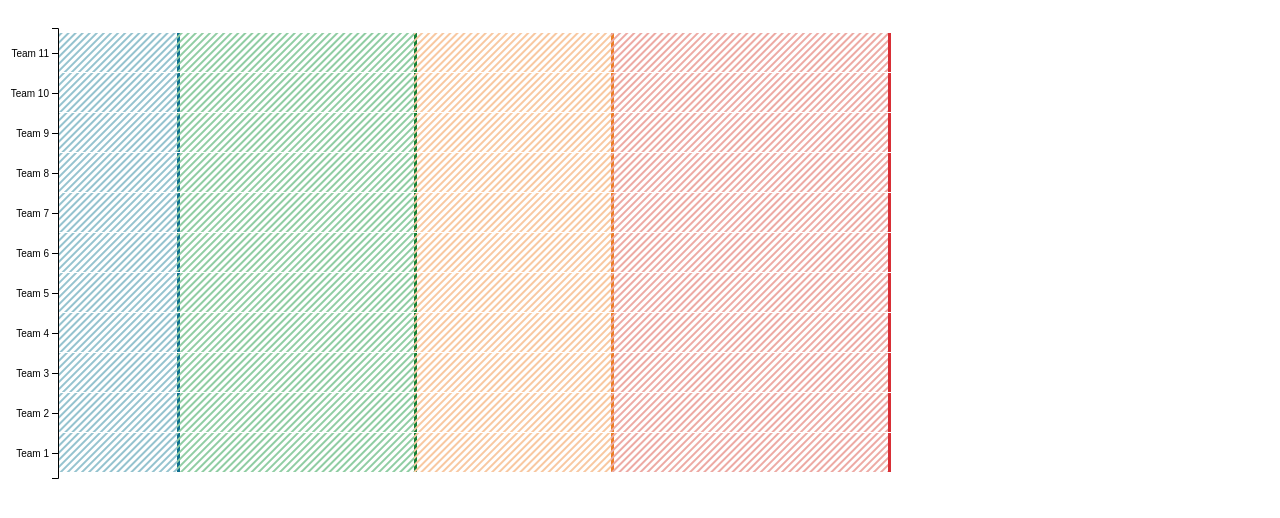
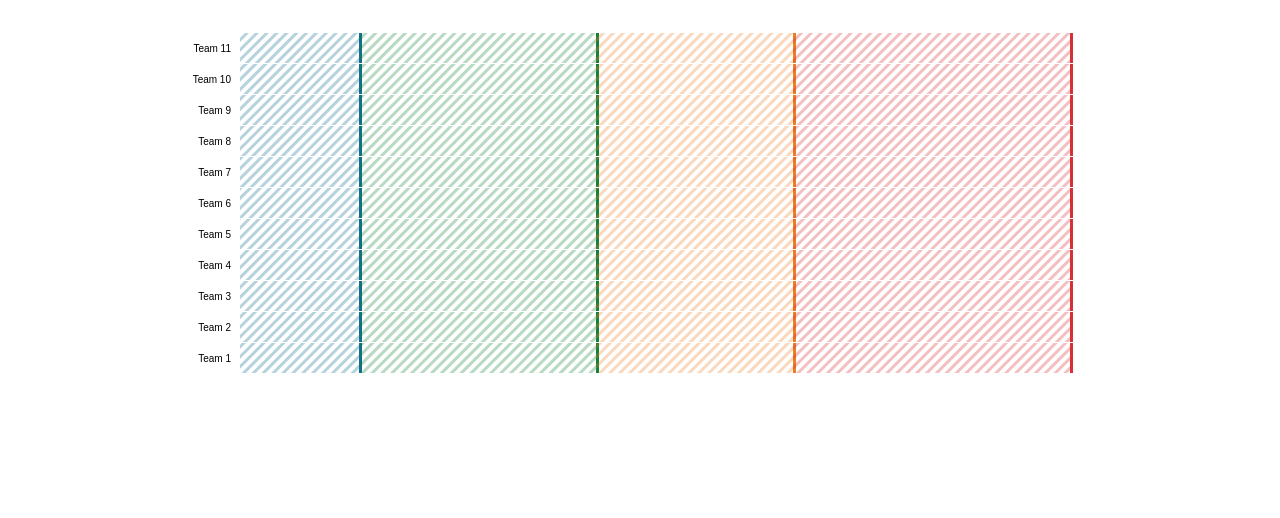
Before and after one commit to andrea-n/d3.js-analysis-visualization, a plain HTML site: page index.html in a window 1280 px wide. Drawn offline with Linux system fonts and the light colour scheme.

Commit message:
increment

```diff
--- a/css/main.css
+++ b/css/main.css
@@ -0,0 +1,3 @@
+.chart { margin: 0 auto; width: 900px; }
+.axis .tick line { stroke: transparent; }
+.axis .domain { stroke: transparent; }
--- a/index.html
+++ b/index.html
@@ -7,7 +7,7 @@
 		<script type="text/javascript" src="js/d3/d3.min.js"></script>
 	</head>
 	<body>
-		<div id="chart"></div>
+		<div id="chart" class="chart"></div>
 		<script type="text/javascript" src="js/main.js"></script>
 	</body>
 </html>
--- a/js/main.js
+++ b/js/main.js
@@ -2,15 +2,13 @@ var visualization = {
 	drawPlan: function(config) {
 		element = config.element,
 		colors = config.colors,
-		boundColors = config.boundColors,
 		data = config.data,
 		margin = { top: 20, right: 20, bottom: 30, left: 50 },
 		width = 900 - margin.left - margin.right,
-		height = 500 - margin.top - margin.bottom,
+		height = 400 - margin.top - margin.bottom,
 		xScale = d3.scaleLinear().rangeRound([0, width]),
 		yScale = d3.scaleBand().rangeRound([height, 0]).padding(0.02),
 		getColor = d3.scaleOrdinal(colors),
-		getBoundColor = d3.scaleOrdinal(boundColors),
 		xAxis = d3.axisBottom(xScale),
 		yAxis = d3.axisLeft(yScale),
 		svg = d3.select("#" + element).append("svg")
@@ -35,14 +33,15 @@ var visualization = {
 			.enter().append("pattern")
 			.attr("id", function(d, i) { return "diagonalHatch"+i; })
 			.attr("patternUnits", "userSpaceOnUse")
-			.attr("width", "5")
+			.attr("width", "7")
 			.attr("height", "4")
 			.attr("patternTransform", "rotate(45)");
 		pattern.append("rect")
-			.attr("width", "2")
+			.attr("width", "3")
 			.attr("height", "4")
 			.attr("transform", "translate(0,0)")
-			.attr("fill", function(d, i) { return getColor(i); });
+			.attr("fill", function(d, i) { return getColor(i); })
+			.attr("opacity", "0.3");
 
 		// create segment column for each level
 		var layer = svg.selectAll(".layer")
@@ -68,7 +67,7 @@ var visualization = {
 		  .attr("x", function(d) { return xScale(d[1]); })
 		  .attr("height", yScale.bandwidth())
 		  .attr("width", "3")
-		  .attr("fill", function(d, i) { return getBoundColor(d3.select(this.parentNode).datum().index); });
+		  .attr("fill", function(d, i) { return getColor(d3.select(this.parentNode).datum().index); });
 
 		// append y axis
 		svg.append("g")
@@ -86,13 +85,11 @@ var visualization = {
 
 d3.json("data/game-plan.json", function(data) {
 	var plandata = data;
-	colors = ["#95c3cf", "#90cda3", "#f8c8a1", "#edaaa4"];
-	boundColors = ["#0e6f90", "#158136", "#ec7e26", "#d82f36"];
+	colors = ["#0e6f90", "#158136", "#ec7e26", "#d82f36"];
 	visualization.drawPlan({
 		data: plandata,
 		element: 'chart',
-		colors: colors,
-		boundColors: boundColors
+		colors: colors
 	});
 });
 
```
